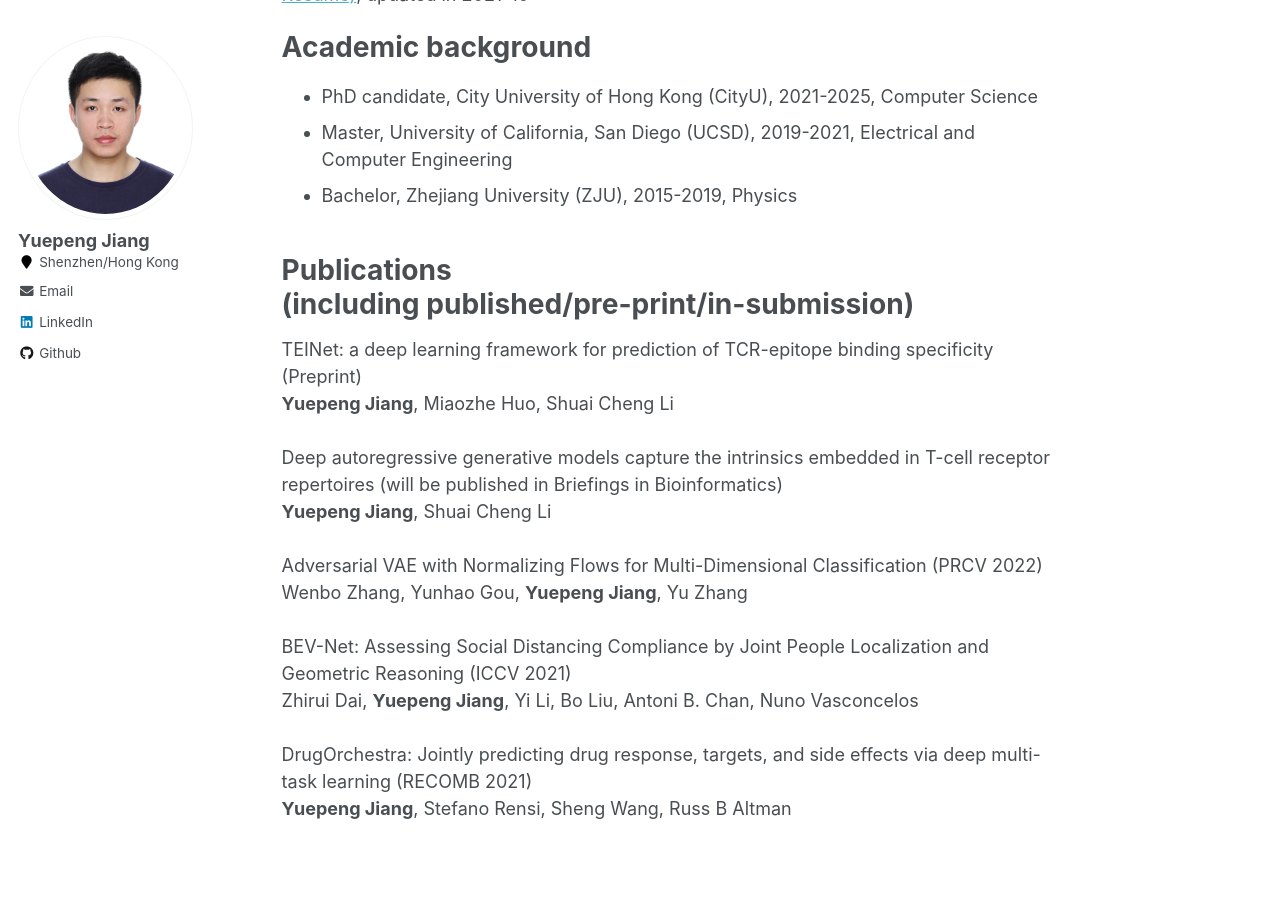
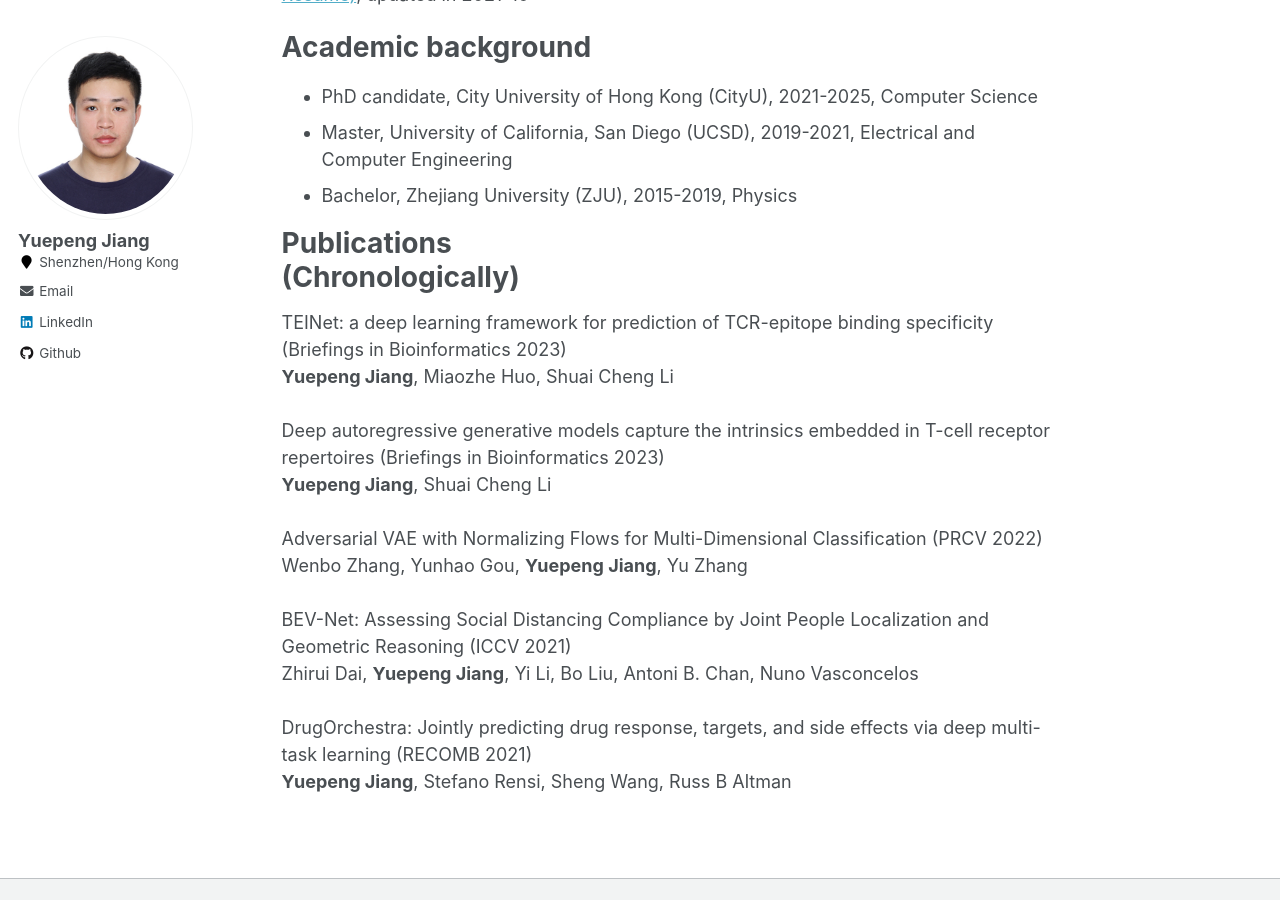
Before and after one commit to jiangdada1221/jiangdada1221.github.io, a Jekyll site: the page built from _pages/about.md, in a window 1280 px wide and 900 px high, scrolled down 441 px. Built offline with Jekyll 4.4.1, drawn with Linux system fonts in a browser that asks for light colours; part of the change alters nothing that is shown.

Commit message:
Update about.md

```diff
--- a/_pages/about.md
+++ b/_pages/about.md
@@ -7,8 +7,6 @@ redirect_from:
   - /about/
   - /about.html
 ---
-<!-- 我出生在江西丰城（1997），成长在深圳市，南山区，在深圳完成了义务教育。喜欢古典乐和流行乐，从小学习小提琴，师从于国家一级演奏员吴经齐先生，并在2014-2015年间有幸得到姜凌老师指导，在13岁时获得了小提琴的十级证书，曾获深圳弘文时声杯杯小提琴一等奖（2010，少年组），浙江省小提琴比赛青年组三等奖（2015，专业比赛），同时我也很喜欢听周杰伦，许嵩，邓紫棋的歌。从小便开始玩《梦幻西游》（2006），一入梦幻已十六年，至今仍无比喜欢着这款童年游戏([我的梦幻图鉴](https://jiangdada1221.github.io/files/menghuan.pdf))。 我于2019年和2021年获得了理学学士（浙江大学）和理学硕士（UCSD）， 从2021年秋博士入学香港城市大学（计算机科学), 目前研究方向为机器学习，计算生物。
-<br /> <br /> -->
 I'm now a PhD candidate (since 2021 fall) in City University of Hong Kong, with the research interests in machine learning and computational biology. I obtained the BS degree from Zhejiang University majoring in Physics and MS degree from University of California, San Diego (UCSD) majoring in ECE in 2019 and 2021 respectively. <br />
 
 A little bit of myself: I grew up in Shenzhen, a wonderful city in China. Playing the violin and sports are used to be my daily routine before my undergraduate study and I have earned the Level 10 Certification of Violin at my early age. I'm a life-long lover of the video game “Fantasy Westward Journey” (梦幻西游). Welcome to my [BiliBili channel!](https://space.bilibili.com/484406122?spm_id_from=333.1007.0.0). I got married to [Pingping Zhang](https://ppingzhang.github.io/) at Dec. 2022. She works on image and video compression. <br />
@@ -21,17 +19,13 @@ Academic background
 - PhD candidate, City University of Hong Kong (CityU), 2021-2025, Computer Science <br />
 - Master, University of California, San Diego (UCSD), 2019-2021, Electrical and Computer Engineering <br />
 - Bachelor, Zhejiang University (ZJU), 2015-2019, Physics<br />
-<!-- - 高中(High School), 深圳市实验学校高中部， 2012-2015， 理科 <br /><br /> -->
 
 
-Publications<br />(including published/pre-print/in-submission)
+Publications<br />(Chronologically)
 ======
-<!-- __Yuepeng Jiang__, Wenbo Zhang, Yunhao Gou, Yu Zhang <br /> <br />
-Adversarial VAE with Normalizing Flows for Multi-Dimensional Classification (Submitted to IJCAI-22, under the phase 2nd reviewing process) <br />
-Wenbo Zhang, Yunhao Gou, __Yuepeng Jiang__,  Yu Zhang <br /> <br />  -->
-TEINet: a deep learning framework for prediction of TCR-epitope binding specificity (Preprint) <br />
+TEINet: a deep learning framework for prediction of TCR-epitope binding specificity (Briefings in Bioinformatics 2023) <br />
 __Yuepeng Jiang__, Miaozhe Huo, Shuai Cheng Li <br /> <br />
-Deep autoregressive generative models capture the intrinsics embedded in T-cell receptor repertoires (will be published in Briefings in Bioinformatics)<br />
+Deep autoregressive generative models capture the intrinsics embedded in T-cell receptor repertoires (Briefings in Bioinformatics 2023)<br />
 __Yuepeng Jiang__, Shuai Cheng Li <br /> <br />
 Adversarial VAE with Normalizing Flows for Multi-Dimensional Classification (PRCV 2022) <br />
 Wenbo Zhang, Yunhao Gou, __Yuepeng Jiang__, Yu Zhang <br /> <br />
@@ -39,13 +33,3 @@ BEV-Net: Assessing Social Distancing Compliance by Joint People Localization and
 Zhirui Dai, __Yuepeng Jiang__, Yi Li, Bo Liu, Antoni B. Chan, Nuno Vasconcelos <br /> <br />
 DrugOrchestra: Jointly predicting drug response, targets, and side effects via deep multi-task learning (RECOMB 2021) <br />
 __Yuepeng Jiang__, Stefano Rensi, Sheng Wang, Russ B Altman <br /> <br />
-
-<!-- __Thank You__ List <br />
-I would like to appreciate the following friends for helping me become what I wish to be. <br />
-Jiyang Li, my childhood friend. <br />
-Jinjie Zeng, my middle school classmate, always support me with no condition <br />
-Zao Yin, my high school classmate, without too much talks, I know you're a really good friend to me <br />
-Chongxin Run, my classmate in Zhejiang University, physics department, I wish I could have known you earlier. <br />
-Lingfeng Wei and Jiangeng Dong, two 大佬 from Chu Kochen Honors College, Zhejiang University, we live together for 1.5 years. #1116-CA92122-LaScala, the memory will last forever to me. <br />
-Haoming Zhang, Yuting Jiang, and Jiajun Du, my schoolmates at UCSD, help me go through the tough time when I first came to USA. I really appreciate that. <br />
-Yunhao Gou and Bowen Zhang, two colleages when I'm in Sustech, Shenzhen. Though the time we spent together is less than 2 months, maybe I have more conversations with them than most other people appeared in my life. <br /> -->
```
